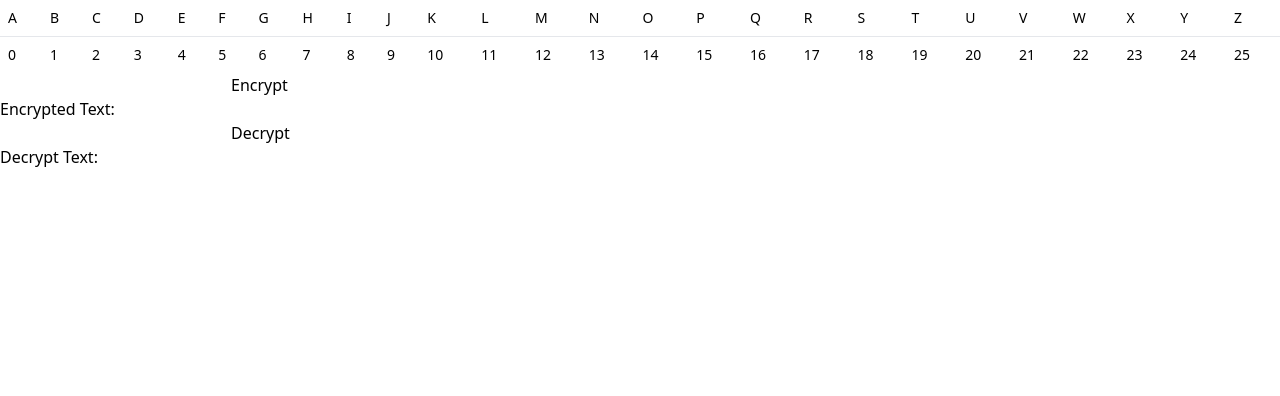
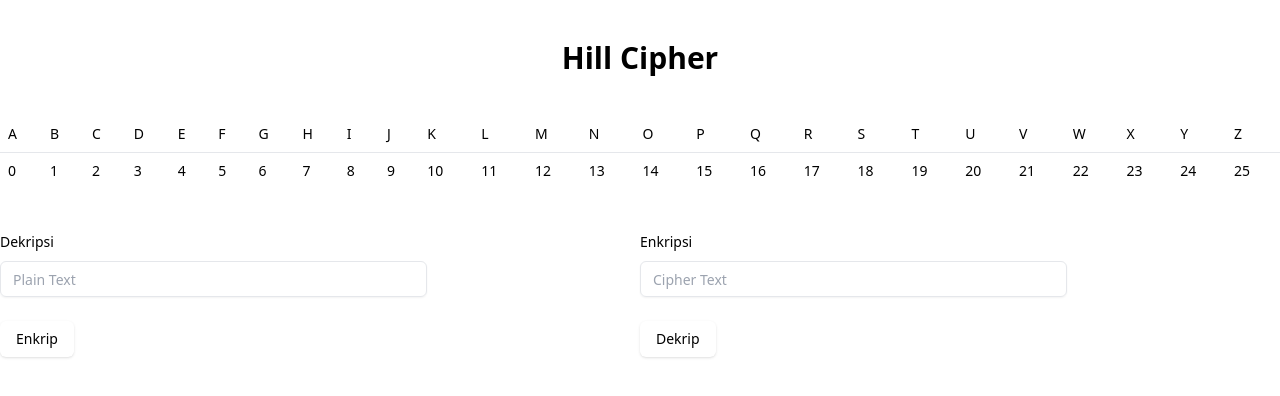
Before and after one commit to rinehaxor/kripto-uts, a React (Vite) app: page / in a window 1280 px wide. Shown: the top 396 px of the page. Built offline with nearby package versions, Linux system fonts and the light colour scheme.

Commit message:
add: validation, modify: ui, add component from shacdn

```diff
--- a/src/App.tsx
+++ b/src/App.tsx
@@ -7,7 +7,8 @@
 function App() {
 	return (
 		<div className="container mx-auto max-w-7xl">
-			<Table>
+			<h1 className="text-3xl font-bold text-center mt-10">Hill Cipher</h1>
+			<Table className="my-10">
 				<TableBody>
 					<TableRow>
 						{abjad.map((item, index) => {
@@ -21,8 +22,10 @@
 					</TableRow>
 				</TableBody>
 			</Table>
-			<HillCipher />
-			<HillCipherDecrypt />
+			<div className="w-full flex ">
+				<HillCipher />
+				<HillCipherDecrypt />
+			</div>
 		</div>
 	);
 }
--- a/src/HillCipher.tsx
+++ b/src/HillCipher.tsx
@@ -1,9 +1,21 @@
 // HillCipher.tsx
 
 import { useState } from "react";
+import { Button } from "./component/Button";
+import {
+	Form,
+	FormControl,
+	FormField,
+	FormItem,
+	FormLabel,
+	FormMessage,
+} from "./component/Form";
+import { Input } from "./component/Input";
+import { z } from "zod";
+import { useForm } from "react-hook-form";
+import { zodResolver } from "@hookform/resolvers/zod/src/zod.js";
 
 const HillCipher = () => {
-	const [plaintext, setPlaintext] = useState<string>("");
 	const [encryptedText, setEncryptedText] = useState<string>("");
 
 	// Fungsi untuk mengalikan matriks kunci dengan vektor teks
@@ -47,7 +59,7 @@
 	};
 
 	// variabel key yang berisi array 2 dimensi yaitu matriks yang diberikan dibawah ini adalah 3x3
-	const encrypt = () => {
+	const encrypt = (plaintext: string) => {
 		const key: number[][] = [
 			[2, 8, 15],
 			[7, 4, 17],
@@ -58,18 +70,46 @@
 		const encryptedVector = multiplyMatrixWithVector(key, plaintextVector); //mengalikan matriks kunci dengan vektor plaintext. perkalian ini (dilakukan dalam aritmetika modulo) menghasilkan vektor baru yang mewakili teks yang telah dienkripsi.
 		setEncryptedText(vectorToString(encryptedVector)); //mengonversi vektor numerik yang dihasilkan kembali menjadi string teks
 	};
-
+	const FormSchema = z.object({
+		plaintext: z
+			.string()
+			.min(3, {
+				message: "Harus 3 Huruf",
+			})
+			.max(3, {
+				message: "Maksimal 3 Huruf",
+			}),
+	});
+	const form = useForm<z.infer<typeof FormSchema>>({
+		resolver: zodResolver(FormSchema),
+		defaultValues: {
+			plaintext: "",
+		},
+	});
+	function onSubmit(data: z.infer<typeof FormSchema>) {
+		encrypt(data.plaintext);
+	}
 	return (
-		<div>
-			<input
-				type="text"
-				value={plaintext}
-				onChange={(e) => setPlaintext(e.target.value)}
-				maxLength={3}
-				minLength={3}
-			/>
-			<button onClick={encrypt}>Encrypt</button>
-			<p>Encrypted Text: {encryptedText}</p>
+		<div className="w-full">
+			<Form {...form}>
+				<form onSubmit={form.handleSubmit(onSubmit)} className="w-2/3 space-y-6">
+					<FormField
+						control={form.control}
+						name="plaintext"
+						render={({ field }) => (
+							<FormItem>
+								<FormLabel>Dekripsi</FormLabel>
+								<FormControl>
+									<Input placeholder="Plain Text" {...field} maxLength={3} />
+								</FormControl>
+								<FormMessage />
+							</FormItem>
+						)}
+					/>
+					<Button type="submit">Enkrip</Button>
+					<p>{encryptedText}</p>
+				</form>
+			</Form>
 		</div>
 	);
 };
--- a/src/HillCipherDecrypt.tsx
+++ b/src/HillCipherDecrypt.tsx
@@ -1,8 +1,20 @@
+import { zodResolver } from "@hookform/resolvers/zod";
 import { create, all } from "mathjs";
 import { useState } from "react";
+import { useForm } from "react-hook-form";
+import { z } from "zod";
+import {
+	Form,
+	FormControl,
+	FormField,
+	FormItem,
+	FormLabel,
+	FormMessage,
+} from "./component/Form";
+import { Input } from "./component/Input";
+import { Button } from "./component/Button";
 
 const HillCipherDecrypt = () => {
-	const [ciphertext, setCiphertext] = useState<string>("");
 	const [decryptText, setdecryptText] = useState<string>("");
 	const math = create(all);
 
@@ -115,7 +127,7 @@
 	};
 
 	// variabel key yang berisi array 2 dimensi yaitu matriks yang diberikan dibawah ini adalah 3x3
-	const decrypt = () => {
+	const decrypt = (ciphertext: string) => {
 		const ciphertextVector = stringToVector(ciphertext); // mengonversi string plaintext menjadi vektor numerik. Setiap huruf diubah menjadi nilai numeriknya sesuai posisi dalam alfabet (A=0, B=1, ..., Z=25
 		const decryptVector = multiplyMatrixWithVector(
 			productMatrix,
@@ -124,16 +136,46 @@
 		setdecryptText(vectorToString(decryptVector)); //mengonversi vektor numerik yang dihasilkan kembali menjadi string teks
 	};
 
+	const FormSchema = z.object({
+		ciphertext: z
+			.string()
+			.min(3, {
+				message: "Harus 3 Huruf",
+			})
+			.max(3, {
+				message: "Maksimal 3 Huruf",
+			}),
+	});
+	const form = useForm<z.infer<typeof FormSchema>>({
+		resolver: zodResolver(FormSchema),
+		defaultValues: {
+			ciphertext: "",
+		},
+	});
+	function onSubmit(data: z.infer<typeof FormSchema>) {
+		decrypt(data.ciphertext);
+	}
 	return (
-		<div>
-			<input
-				type="text"
-				value={ciphertext}
-				onChange={(e) => setCiphertext(e.target.value.toUpperCase())}
-				maxLength={3}
-			/>
-			<button onClick={decrypt}>Decrypt</button>
-			<p>Decrypt Text: {decryptText}</p>
+		<div className="w-full">
+			<Form {...form}>
+				<form onSubmit={form.handleSubmit(onSubmit)} className="w-2/3 space-y-6">
+					<FormField
+						control={form.control}
+						name="ciphertext"
+						render={({ field }) => (
+							<FormItem>
+								<FormLabel>Enkripsi</FormLabel>
+								<FormControl>
+									<Input placeholder="Cipher Text" {...field} maxLength={3} />
+								</FormControl>
+								<FormMessage />
+							</FormItem>
+						)}
+					/>
+					<Button type="submit">Dekrip</Button>
+					<p>{decryptText}</p>
+				</form>
+			</Form>
 		</div>
 	);
 };
--- /dev/null
+++ b/src/component/Button.tsx
@@ -0,0 +1,57 @@
+import * as React from "react";
+import { Slot } from "@radix-ui/react-slot";
+import { cva, type VariantProps } from "class-variance-authority";
+
+import { cn } from "../lib/utils";
+
+const buttonVariants = cva(
+	"inline-flex items-center justify-center whitespace-nowrap rounded-md text-sm font-medium transition-colors focus-visible:outline-none focus-visible:ring-1 focus-visible:ring-ring disabled:pointer-events-none disabled:opacity-50",
+	{
+		variants: {
+			variant: {
+				default: "bg-primary text-primary-foreground shadow hover:bg-primary/90",
+				destructive:
+					"bg-destructive text-destructive-foreground shadow-sm hover:bg-destructive/90",
+				outline:
+					"border border-input bg-transparent shadow-sm hover:bg-accent hover:text-accent-foreground",
+				secondary:
+					"bg-secondary text-secondary-foreground shadow-sm hover:bg-secondary/80",
+				ghost: "hover:bg-accent hover:text-accent-foreground",
+				link: "text-primary underline-offset-4 hover:underline",
+			},
+			size: {
+				default: "h-9 px-4 py-2",
+				sm: "h-8 rounded-md px-3 text-xs",
+				lg: "h-10 rounded-md px-8",
+				icon: "h-9 w-9",
+			},
+		},
+		defaultVariants: {
+			variant: "default",
+			size: "default",
+		},
+	}
+);
+
+export interface ButtonProps
+	extends React.ButtonHTMLAttributes<HTMLButtonElement>,
+		VariantProps<typeof buttonVariants> {
+	asChild?: boolean;
+}
+
+const Button = React.forwardRef<HTMLButtonElement, ButtonProps>(
+	({ className, variant, size, asChild = false, ...props }, ref) => {
+		const Comp = asChild ? Slot : "button";
+		return (
+			<Comp
+				className={cn(buttonVariants({ variant, size, className }))}
+				ref={ref}
+				{...props}
+			/>
+		);
+	}
+);
+Button.displayName = "Button";
+
+// eslint-disable-next-line react-refresh/only-export-components
+export { Button, buttonVariants };
--- /dev/null
+++ b/src/component/Form.tsx
@@ -0,0 +1,174 @@
+import * as React from "react";
+import * as LabelPrimitive from "@radix-ui/react-label";
+import { Slot } from "@radix-ui/react-slot";
+import {
+	Controller,
+	ControllerProps,
+	FieldPath,
+	FieldValues,
+	FormProvider,
+	useFormContext,
+} from "react-hook-form";
+
+import { cn } from "../lib/utils";
+import { Label } from "../component/Label";
+
+const Form = FormProvider;
+
+type FormFieldContextValue<
+	TFieldValues extends FieldValues = FieldValues,
+	TName extends FieldPath<TFieldValues> = FieldPath<TFieldValues>
+> = {
+	name: TName;
+};
+
+const FormFieldContext = React.createContext<FormFieldContextValue>(
+	{} as FormFieldContextValue
+);
+
+const FormField = <
+	TFieldValues extends FieldValues = FieldValues,
+	TName extends FieldPath<TFieldValues> = FieldPath<TFieldValues>
+>({
+	...props
+}: ControllerProps<TFieldValues, TName>) => {
+	return (
+		<FormFieldContext.Provider value={{ name: props.name }}>
+			<Controller {...props} />
+		</FormFieldContext.Provider>
+	);
+};
+
+const useFormField = () => {
+	const fieldContext = React.useContext(FormFieldContext);
+	const itemContext = React.useContext(FormItemContext);
+	const { getFieldState, formState } = useFormContext();
+
+	const fieldState = getFieldState(fieldContext.name, formState);
+
+	if (!fieldContext) {
+		throw new Error("useFormField should be used within <FormField>");
+	}
+
+	const { id } = itemContext;
+
+	return {
+		id,
+		name: fieldContext.name,
+		formItemId: `${id}-form-item`,
+		formDescriptionId: `${id}-form-item-description`,
+		formMessageId: `${id}-form-item-message`,
+		...fieldState,
+	};
+};
+
+type FormItemContextValue = {
+	id: string;
+};
+
+const FormItemContext = React.createContext<FormItemContextValue>(
+	{} as FormItemContextValue
+);
+
+const FormItem = React.forwardRef<
+	HTMLDivElement,
+	React.HTMLAttributes<HTMLDivElement>
+>(({ className, ...props }, ref) => {
+	const id = React.useId();
+
+	return (
+		<FormItemContext.Provider value={{ id }}>
+			<div ref={ref} className={cn("space-y-2", className)} {...props} />
+		</FormItemContext.Provider>
+	);
+});
+FormItem.displayName = "FormItem";
+
+const FormLabel = React.forwardRef<
+	React.ElementRef<typeof LabelPrimitive.Root>,
+	React.ComponentPropsWithoutRef<typeof LabelPrimitive.Root>
+>(({ className, ...props }, ref) => {
+	const { error, formItemId } = useFormField();
+
+	return (
+		<Label
+			ref={ref}
+			className={cn(error && "text-destructive", className)}
+			htmlFor={formItemId}
+			{...props}
+		/>
+	);
+});
+FormLabel.displayName = "FormLabel";
+
+const FormControl = React.forwardRef<
+	React.ElementRef<typeof Slot>,
+	React.ComponentPropsWithoutRef<typeof Slot>
+>(({ ...props }, ref) => {
+	const { error, formItemId, formDescriptionId, formMessageId } = useFormField();
+
+	return (
+		<Slot
+			ref={ref}
+			id={formItemId}
+			aria-describedby={
+				!error ? `${formDescriptionId}` : `${formDescriptionId} ${formMessageId}`
+			}
+			aria-invalid={!!error}
+			{...props}
+		/>
+	);
+});
+FormControl.displayName = "FormControl";
+
+const FormDescription = React.forwardRef<
+	HTMLParagraphElement,
+	React.HTMLAttributes<HTMLParagraphElement>
+>(({ className, ...props }, ref) => {
+	const { formDescriptionId } = useFormField();
+
+	return (
+		<p
+			ref={ref}
+			id={formDescriptionId}
+			className={cn("text-[0.8rem] text-muted-foreground", className)}
+			{...props}
+		/>
+	);
+});
+FormDescription.displayName = "FormDescription";
+
+const FormMessage = React.forwardRef<
+	HTMLParagraphElement,
+	React.HTMLAttributes<HTMLParagraphElement>
+>(({ className, children, ...props }, ref) => {
+	const { error, formMessageId } = useFormField();
+	const body = error ? String(error?.message) : children;
+
+	if (!body) {
+		return null;
+	}
+
+	return (
+		<p
+			ref={ref}
+			id={formMessageId}
+			className={cn("text-[0.8rem] font-medium text-destructive", className)}
+			{...props}>
+			{body}
+		</p>
+	);
+});
+FormMessage.displayName = "FormMessage";
+
+export {
+	// eslint-disable-next-line react-refresh/only-export-components
+	useFormField,
+	Form,
+	FormItem,
+	FormLabel,
+	FormControl,
+	FormDescription,
+	FormMessage,
+	FormField,
+};
--- /dev/null
+++ b/src/component/Input.tsx
@@ -0,0 +1,25 @@
+import * as React from "react";
+
+import { cn } from "../lib/utils";
+
+export interface InputProps
+	extends React.InputHTMLAttributes<HTMLInputElement> {}
+
+const Input = React.forwardRef<HTMLInputElement, InputProps>(
+	({ className, type, ...props }, ref) => {
+		return (
+			<input
+				type={type}
+				className={cn(
+					"flex h-9 w-full rounded-md border border-input bg-transparent px-3 py-1 text-sm shadow-sm transition-colors file:border-0 file:bg-transparent file:text-sm file:font-medium placeholder:text-muted-foreground focus-visible:outline-none focus-visible:ring-1 focus-visible:ring-ring disabled:cursor-not-allowed disabled:opacity-50",
+					className
+				)}
+				ref={ref}
+				{...props}
+			/>
+		);
+	}
+);
+Input.displayName = "Input";
+
+export { Input };
--- /dev/null
+++ b/src/component/Label.tsx
@@ -0,0 +1,26 @@
+"use client";
+
+import * as React from "react";
+import * as LabelPrimitive from "@radix-ui/react-label";
+import { cva, type VariantProps } from "class-variance-authority";
+
+import { cn } from "../lib/utils";
+
+const labelVariants = cva(
+	"text-sm font-medium leading-none peer-disabled:cursor-not-allowed peer-disabled:opacity-70"
+);
+
+const Label = React.forwardRef<
+	React.ElementRef<typeof LabelPrimitive.Root>,
+	React.ComponentPropsWithoutRef<typeof LabelPrimitive.Root> &
+		VariantProps<typeof labelVariants>
+>(({ className, ...props }, ref) => (
+	<LabelPrimitive.Root
+		ref={ref}
+		className={cn(labelVariants(), className)}
+		{...props}
+	/>
+));
+Label.displayName = LabelPrimitive.Root.displayName;
+
+export { Label };
```
Also changed, not shown: package.json (+7 -1 lines), 1 other file (tests, documents, lock files or other folders).
